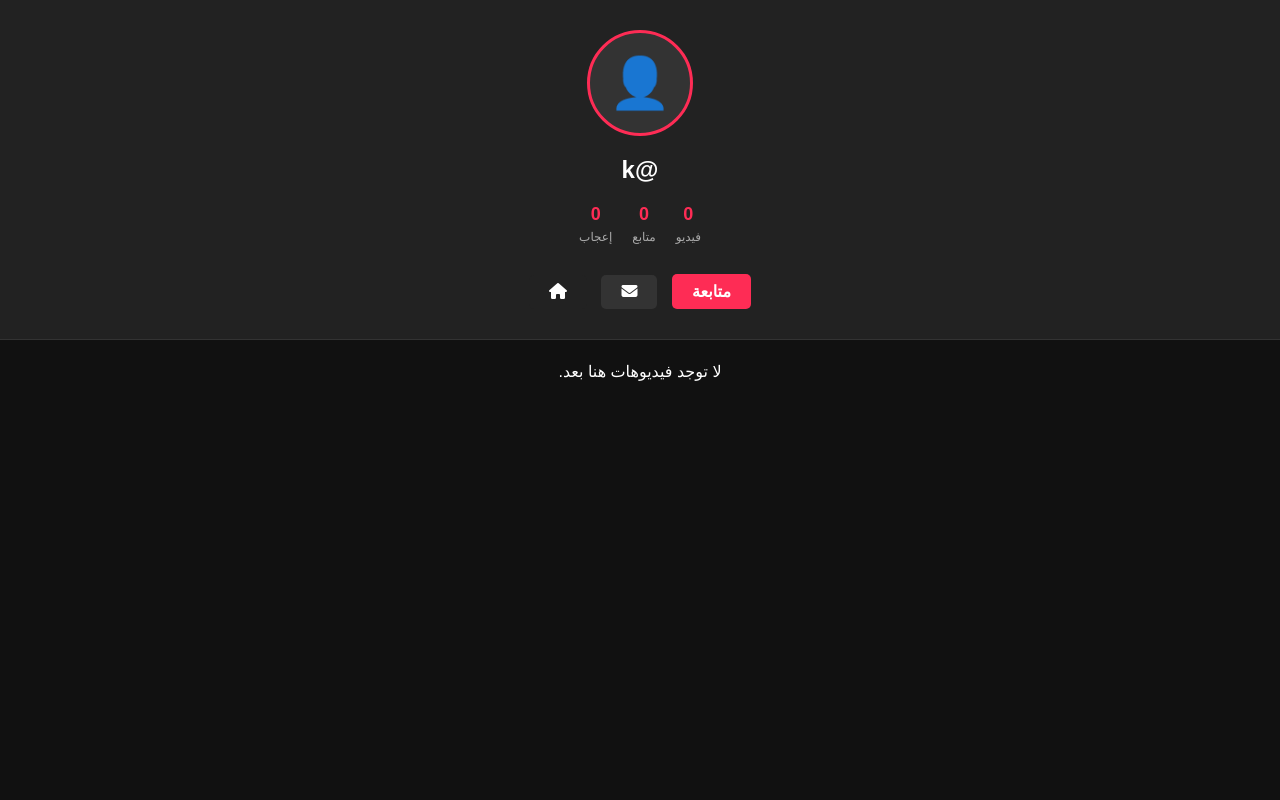
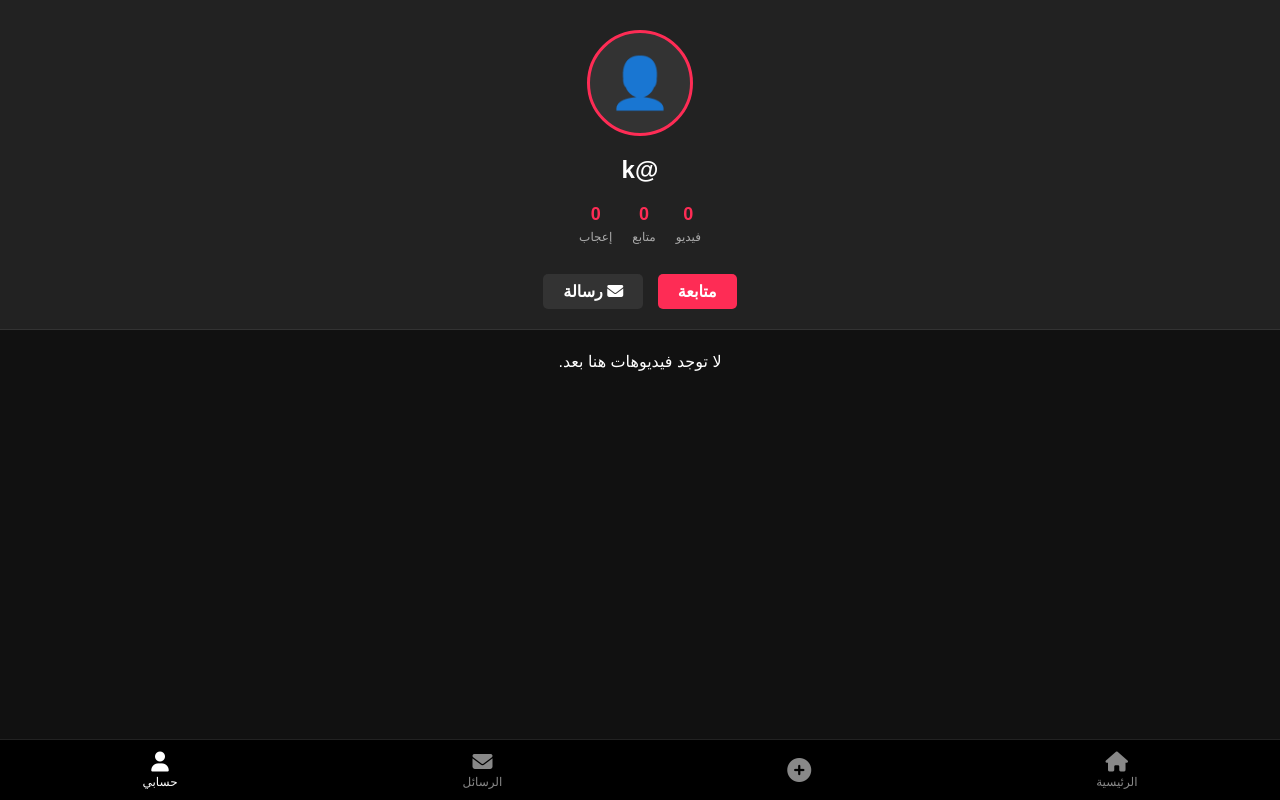
Before and after one commit to kanaw55/kanaw, a Flask app: a page that uses templates/profile.html in a window 1280 px wide. Run offline with Flask 3, Linux system fonts and the light colour scheme; a user stored in the database is signed in; data comes from the database, SQL or seed files in the repository; data that the repository does not hold is empty; some libraries are stand-ins or nearby versions.

Commit message:
Use Cloudinary thumbnails for profile grid and fix bottom nav

```diff
--- a/templates/profile.html
+++ b/templates/profile.html
@@ -2,12 +2,12 @@
 <html lang="ar" dir="rtl">
 <head>
     <meta charset="UTF-8">
-    <meta name="viewport" content="width=device-width, initial-scale=1.0">
+    <meta name="viewport" content="width=device-width, initial-scale=1.0, maximum-scale=1.0, user-scalable=no">
     <title>صفحة {{ user.username }}</title>
     <link rel="stylesheet" href="https://cdnjs.cloudflare.com/ajax/libs/font-awesome/6.4.0/css/all.min.css">
     <style>
-        body { font-family: sans-serif; background: #111; color: #fff; margin: 0; text-align: center; padding-bottom: 60px; }
-        .header { background: #222; padding: 30px; border-bottom: 1px solid #333; position: relative; }
+        body { font-family: sans-serif; background: #111; color: #fff; margin: 0; text-align: center; padding-bottom: 80px; }
+        .header { background: #222; padding: 30px 20px 20px; border-bottom: 1px solid #333; position: relative; }
         .settings-btn { position: absolute; top: 20px; left: 20px; color: white; font-size: 22px; text-decoration: none; }
         .avatar-container { width: 100px; height: 100px; background: #333; border-radius: 50%; margin: 0 auto 15px; display: flex; justify-content: center; align-items: center; font-size: 50px; border: 3px solid #fe2c55; overflow: hidden; }
         .avatar-container img { width: 100%; height: 100%; object-fit: cover; }
@@ -21,10 +21,20 @@
         /* شبكة الفيديوهات 3 أعمدة */
         .grid { display: grid; grid-template-columns: repeat(3, 1fr); gap: 2px; padding: 2px; }
         .vid-box { background: #222; aspect-ratio: 9/16; position: relative; overflow: hidden; }
-        .vid-box video { width: 100%; height: 100%; object-fit: cover; }
-        .views-overlay { position: absolute; bottom: 5px; left: 5px; font-size: 12px; font-weight: bold; text-shadow: 1px 1px 2px black; display: flex; align-items: center; gap: 4px;}
+
+        /* تحويل الفيديو إلى صورة مصغرة (Thumbnail) */
+        .vid-box img { width: 100%; height: 100%; object-fit: cover; display: block; }
+
+        .views-overlay { position: absolute; bottom: 5px; left: 5px; font-size: 12px; font-weight: bold; text-shadow: 1px 1px 3px black; display: flex; align-items: center; gap: 4px;}
+        .delete-btn-overlay { position: absolute; top: 5px; right: 5px; background: rgba(220, 53, 69, 0.8); color: white; padding: 5px 8px; border-radius: 5px; text-decoration: none; font-size: 14px; z-index: 10;}
 
         .private-screen { padding: 50px 20px; background: #1a1a1a; border-radius: 10px; margin: 20px auto; max-width: 400px; }
+
+        /* شريط التنقل السفلي */
+        .bottom-nav { position: fixed; bottom: 0; width: 100%; height: 60px; background: #000; display: flex; justify-content: space-around; align-items: center; border-top: 1px solid #222; z-index: 9999; padding-bottom: env(safe-area-inset-bottom); }
+        .bottom-nav a { color: #888; text-decoration: none; font-size: 12px; display: flex; flex-direction: column; align-items: center; gap: 3px; }
+        .bottom-nav a.active { color: #fff; }
+        .bottom-nav a i { font-size: 20px; }
     </style>
 </head>
 <body>
@@ -57,9 +67,8 @@
                 <a href="/toggle_follow/{{ user.id }}" class="btn" style="background:{% if is_following %}#555{% elif has_requested %}#ff9800{% else %}#fe2c55{% endif %};">
                     {% if is_following %} إلغاء المتابعة {% elif has_requested %} تم إرسال الطلب ⏳ {% else %} متابعة {% endif %}
                 </a>
-                <a href="/chat/{{ user.username }}" class="btn" style="background:#333;"><i class="fa-solid fa-envelope"></i></a>
+                <a href="/chat/{{ user.username }}" class="btn" style="background:#333;"><i class="fa-solid fa-envelope"></i> رسالة</a>
             {% endif %}
-            <a href="/" class="btn" style="background:#222;"><i class="fa-solid fa-house"></i></a>
         </div>
     </div>
 
@@ -71,14 +80,27 @@
     {% else %}
         <div class="grid">
             {% for video in videos %}
-            <div class="vid-box">
-                <video src="{{ video.filename }}" muted playsinline onmouseover="this.play()" onmouseout="this.pause()"></video>
+            <div class="vid-box" onclick="window.location.href='/'">
+                <!-- هنا نستخدم صورة مصغرة من Cloudinary (تغيير mp4 إلى jpg) -->
+                <img src="{{ video.filename|replace('.mp4', '.jpg') }}" alt="Video Thumbnail" onerror="this.src='https://via.placeholder.com/150/333/fff?text=Video'">
                 <div class="views-overlay"><i class="fa-solid fa-play"></i> {{ video.views }}</div>
+
+                {% if current_user.is_authenticated and current_user.id == user.id %}
+                    <a href="/delete_video/{{ video.id }}" class="delete-btn-overlay" onclick="event.stopPropagation(); return confirm('هل أنت متأكد من حذف هذا الفيديو؟')"><i class="fa-solid fa-trash"></i></a>
+                {% endif %}
             </div>
             {% else %}
             <p style="grid-column: span 3; margin-top: 20px;">لا توجد فيديوهات هنا بعد.</p>
             {% endfor %}
         </div>
     {% endif %}
+
+    <!-- شريط التنقل السفلي -->
+    <div class="bottom-nav">
+        <a href="/"><i class="fa-solid fa-house"></i> الرئيسية</a>
+        <a href="{% if current_user.is_authenticated %}/upload{% else %}/login{% endif %}"><i class="fa-solid fa-circle-plus" style="font-size: 24px;"></i></a>
+        <a href="{% if current_user.is_authenticated %}/inbox{% else %}/login{% endif %}"><i class="fa-solid fa-envelope"></i> الرسائل</a>
+        <a href="{% if current_user.is_authenticated %}/profile/{{ current_user.username }}{% else %}/login{% endif %}" class="active"><i class="fa-solid fa-user"></i> حسابي</a>
+    </div>
 </body>
 </html>
```
Also changed, not shown: templates/index.html (+34 -8 lines).
